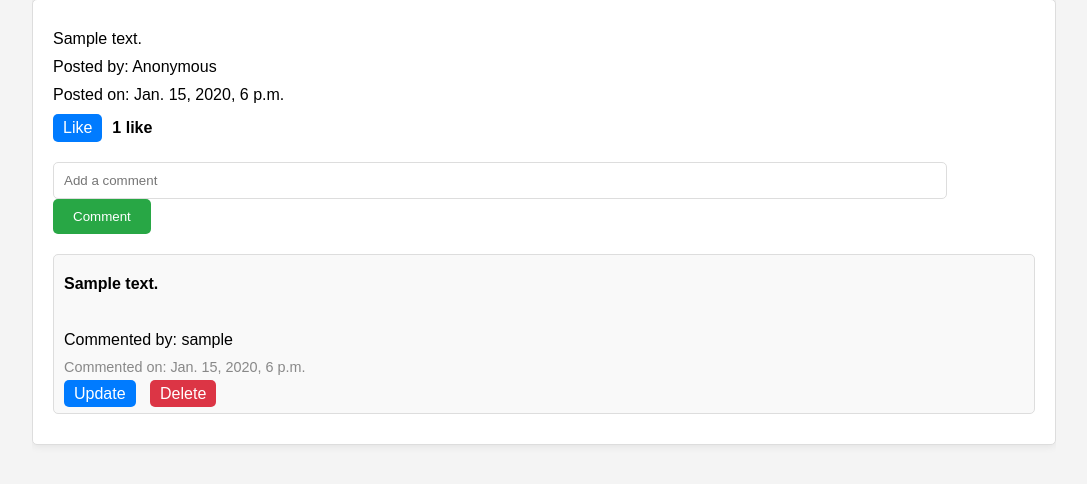
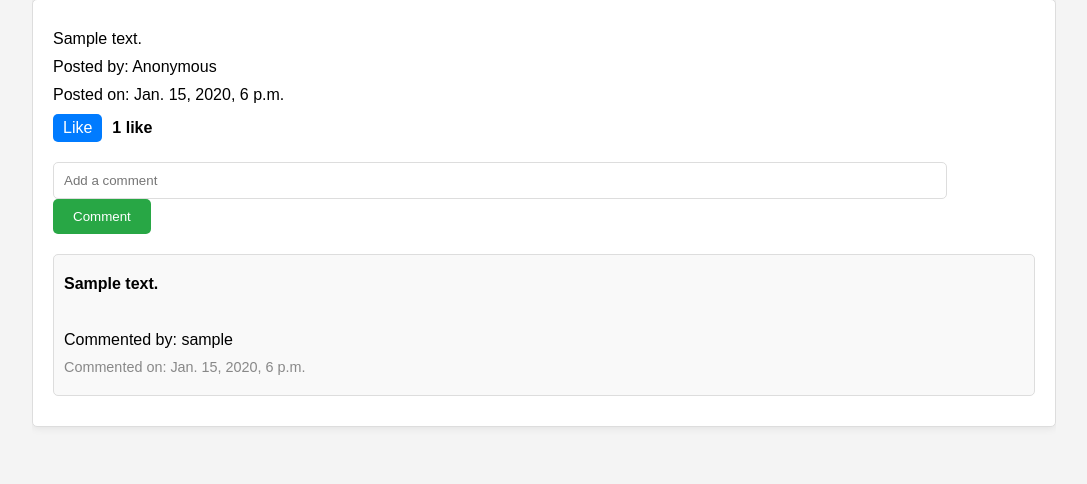
Before and after one commit to Clyde956/CITU-CONNECT_DJANGO, a Django app: template cituconnect/myapp/templates/all_posts.html in a window 1280 px wide. Shown: the part 151-635 px from the top of the page, without its empty margins (96-1183 px from the left). Run offline with Django 5.2, Linux system fonts and the light colour scheme; the template is opened without the code that fills it: values that come from a table or form of the project are taken from there, others are empty; tables that the repository leaves empty hold one stand-in row (values such as "Sample post").

Commit message:
updated all_post.html
Only the user who posted the comment can see the update and delete buttons

```diff
--- a/cituconnect/myapp/templates/all_posts.html
+++ b/cituconnect/myapp/templates/all_posts.html
@@ -304,8 +304,10 @@
                                 <p class="comment-timestamp">(Edited: {{ comment.last_modified }})</p>
                             {% endif %}
                             <div class="comment-actions">
-                                <a href="javascript:void(0);" class="update-button" data-comment-id="{{ comment.comment_id }}">Update</a>
-                                <a href="javascript:void(0);" class="delete-button" data-comment-id="{{ comment.comment_id }}">Delete</a>
+                                {% if comment.member == user %}
+                                    <a href="javascript:void(0);" class="update-button" data-comment-id="{{ comment.comment_id }}">Update</a>
+                                    <a href="javascript:void(0);" class="delete-button" data-comment-id="{{ comment.comment_id }}">Delete</a>
+                                {% endif %}
                             </div>
                         </div>
                     {% endfor %}
```
